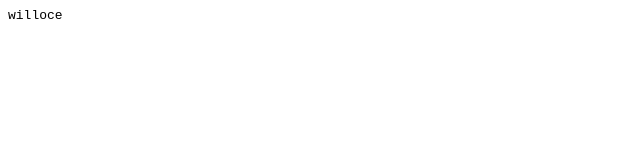
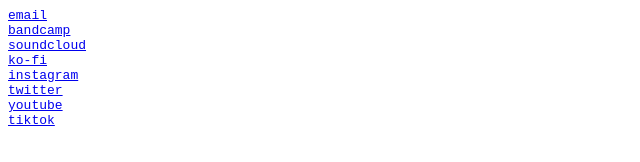
Before and after one commit to willmcpherson2/willoce.com, a plain HTML site: page index.html in a window 1280 px wide. Shown: the whole page, without its empty margins (0-640 px from the left). Drawn offline with Linux system fonts and the light colour scheme.

Commit message:
Add basic stuff

```diff
--- a/index.html
+++ b/index.html
@@ -1 +1,24 @@
-<pre>willoce</pre>
+<html>
+
+<head>
+<title>willoce</title>
+<link rel="apple-touch-icon" sizes="180x180" href="/apple-touch-icon.png">
+<link rel="icon" type="image/png" sizes="32x32" href="/favicon-32x32.png">
+<link rel="icon" type="image/png" sizes="16x16" href="/favicon-16x16.png">
+<link rel="manifest" href="/site.webmanifest">
+</head>
+
+<body>
+<pre>
+<a href="mailto:willocemusic@gmail.com">email</a>
+<a href="https://willoce.bandcamp.com/">bandcamp</a>
+<a href="https://soundcloud.com/willoce">soundcloud</a>
+<a href="https://ko-fi.com/willoce">ko-fi</a>
+<a href="https://www.instagram.com/willoceania">instagram</a>
+<a href="https://x.com/willoceania">twitter</a>
+<a href="https://www.youtube.com/@willoceania">youtube</a>
+<a href="https://www.tiktok.com/@willoceania">tiktok</a>
+</pre>
+</body>
+
+</html>
```
Also changed, not shown: android-chrome-192x192.png (added), android-chrome-512x512.png (added), apple-touch-icon.png (added), favicon-16x16.png (added), favicon-32x32.png (added), favicon.ico (added), site.webmanifest (added).
